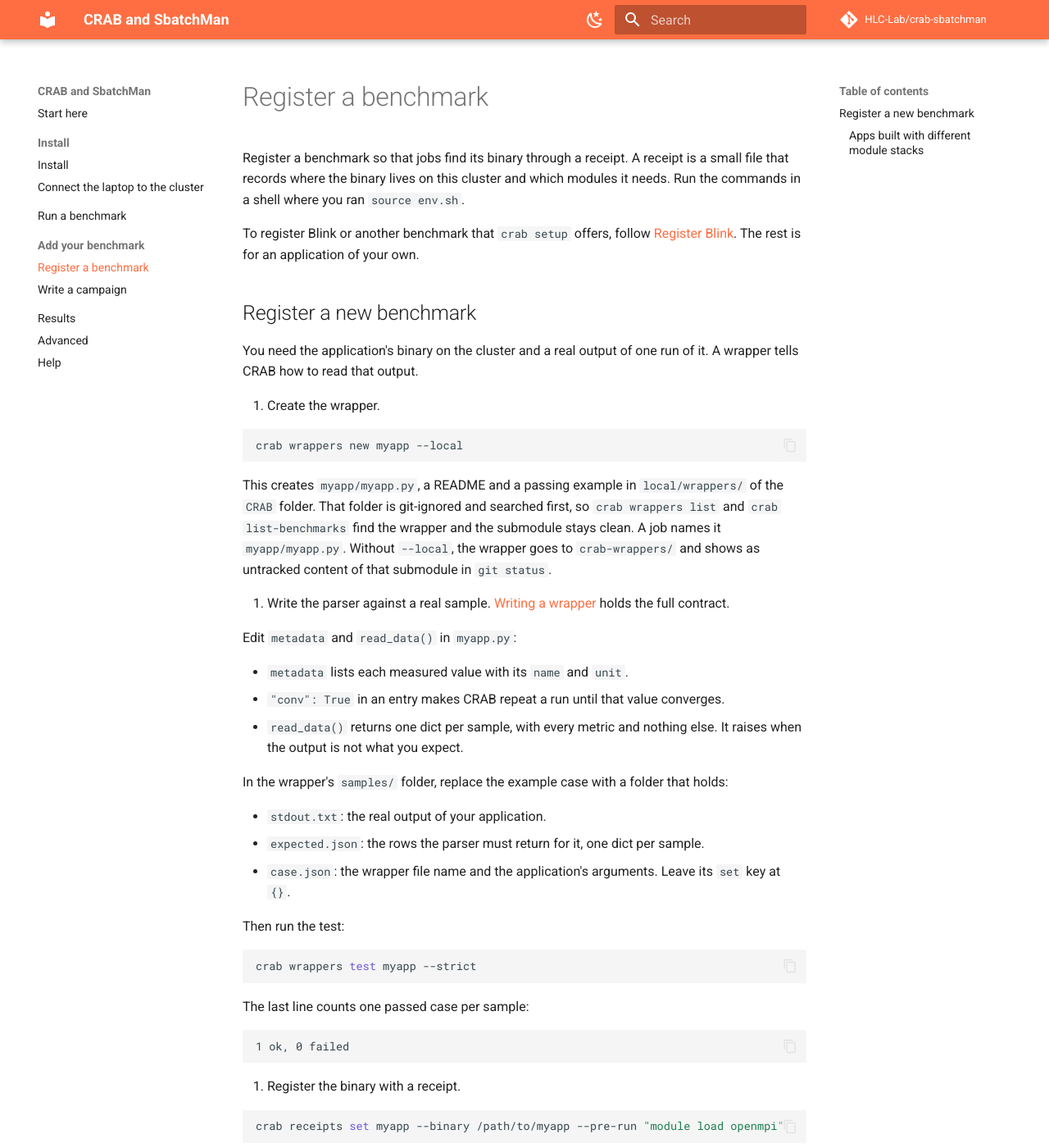
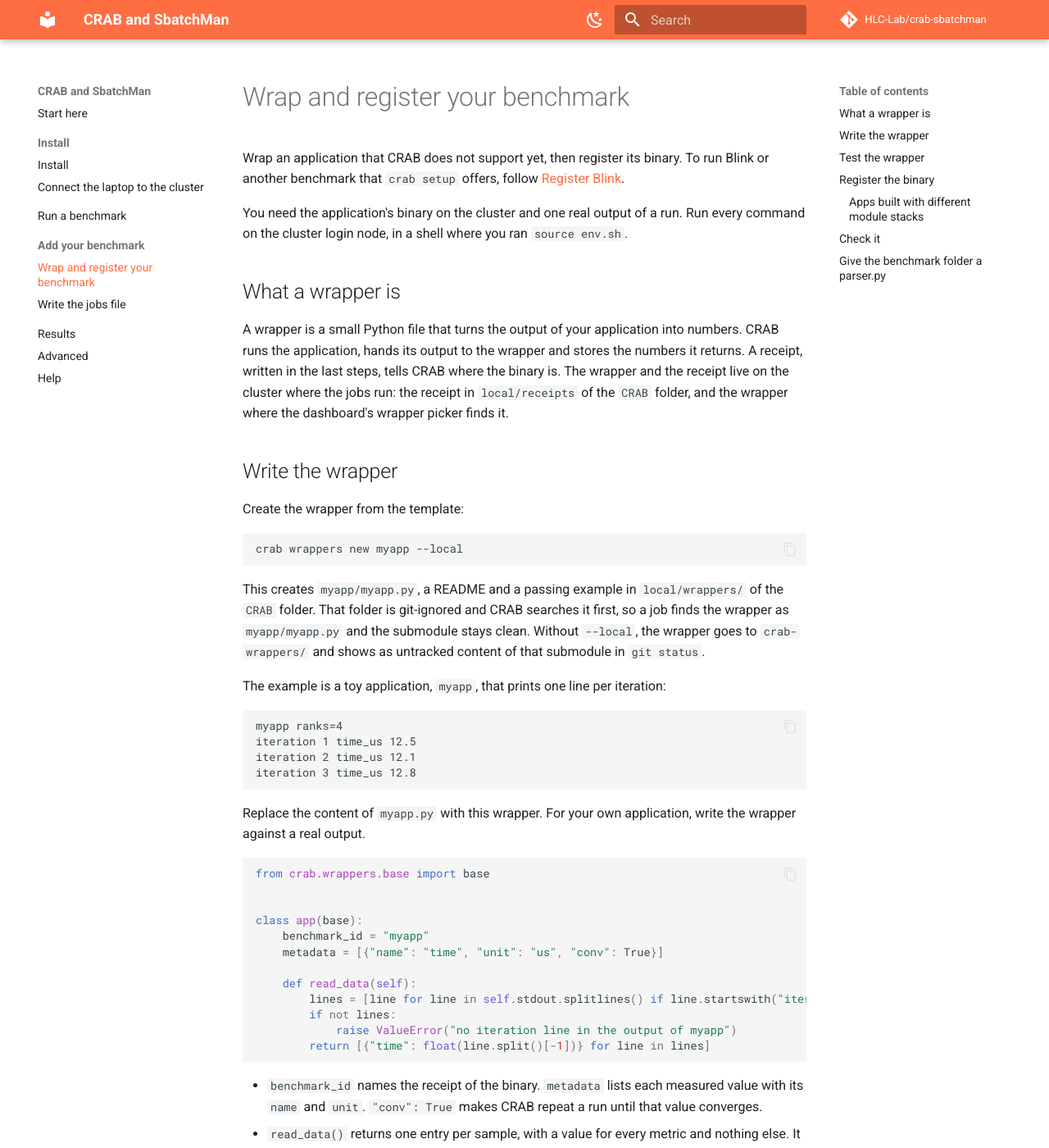
Before and after one commit to HLC-Lab/crab-sbatchman, an MkDocs documentation site: the page built from docs/benchmarks.md, in a window 1280 px wide and 1400 px high. Shown: the whole window at 82% size. Built offline with MkDocs 1.6.1 and Material for MkDocs 9.7.7, drawn with Linux system fonts in a browser that asks for light colours; comment, search, counter and statistics services are not loaded; some of the changed text lies outside the part shown.

Commit message:
docs: wrap, register and write the jobs file for your own benchmark

````diff
--- a/docs/benchmarks.md
+++ b/docs/benchmarks.md
@@ -1,77 +1,79 @@
-# Register a benchmark
+# Wrap and register your benchmark
 
-Register a benchmark so that jobs find its binary through a receipt. A receipt is a small file that records where the binary lives on this cluster and which modules it needs. Run the commands in a shell where you ran `source env.sh`.
+Wrap an application that CRAB does not support yet, then register its binary. To run Blink or another benchmark that `crab setup` offers, follow [Register Blink](launch.md#register-blink).
 
-To register Blink or another benchmark that `crab setup` offers, follow [Register Blink](launch.md#register-blink). The rest is for an application of your own.
+You need the application's binary on the cluster and one real output of a run. Run every command on the cluster login node, in a shell where you ran `source env.sh`.
 
-## Register a new benchmark
+## What a wrapper is
 
-You need the application's binary on the cluster and a real output of one run of it. A wrapper tells CRAB how to read that output.
+A wrapper is a small Python file that turns the output of your application into numbers. CRAB runs the application, hands its output to the wrapper and stores the numbers it returns. A receipt, written in the last steps, tells CRAB where the binary is. The wrapper and the receipt live on the cluster where the jobs run: the receipt in `local/receipts` of the `CRAB` folder, and the wrapper where the dashboard's wrapper picker finds it.
 
-1. Create the wrapper.
+## Write the wrapper
 
-   ```bash
-   crab wrappers new myapp --local
-   ```
+Create the wrapper from the template:
 
-   This creates `myapp/myapp.py`, a README and a passing example in `local/wrappers/` of the `CRAB` folder. That folder is git-ignored and searched first, so `crab wrappers list` and `crab list-benchmarks` find the wrapper and the submodule stays clean. A job names it `myapp/myapp.py`. Without `--local`, the wrapper goes to `crab-wrappers/` and shows as untracked content of that submodule in `git status`.
+```bash
+crab wrappers new myapp --local
+```
 
-2. Write the parser against a real sample. [Writing a wrapper](https://github.com/HLC-Lab/CRAB/blob/v1.5.1+sbatchman/docs/extending/wrappers.md#the-contract) holds the full contract.
+This creates `myapp/myapp.py`, a README and a passing example in `local/wrappers/` of the `CRAB` folder. That folder is git-ignored and CRAB searches it first, so a job finds the wrapper as `myapp/myapp.py` and the submodule stays clean. Without `--local`, the wrapper goes to `crab-wrappers/` and shows as untracked content of that submodule in `git status`.
 
-   Edit `metadata` and `read_data()` in `myapp.py`:
+The example is a toy application, `myapp`, that prints one line per iteration:
 
-   - `metadata` lists each measured value with its `name` and `unit`.
-   - `"conv": True` in an entry makes CRAB repeat a run until that value converges.
-   - `read_data()` returns one dict per sample, with every metric and nothing else. It raises when the output is not what you expect.
+```text
+myapp ranks=4
+iteration 1 time_us 12.5
+iteration 2 time_us 12.1
+iteration 3 time_us 12.8
+```
 
-   In the wrapper's `samples/` folder, replace the example case with a folder that holds:
+Replace the content of `myapp.py` with this wrapper. For your own application, write the wrapper against a real output.
 
-   - `stdout.txt`: the real output of your application.
-   - `expected.json`: the rows the parser must return for it, one dict per sample.
-   - `case.json`: the wrapper file name and the application's arguments. Leave its `set` key at `{}`.
+```python
+from crab.wrappers.base import base
 
-   Then run the test:
 
-   ```bash
-   crab wrappers test myapp --strict
-   ```
+class app(base):
+    benchmark_id = "myapp"
+    metadata = [{"name": "time", "unit": "us", "conv": True}]
 
-   The last line counts one passed case per sample:
+    def read_data(self):
+        lines = [line for line in self.stdout.splitlines() if line.startswith("iteration")]
+        if not lines:
+            raise ValueError("no iteration line in the output of myapp")
+        return [{"time": float(line.split()[-1])} for line in lines]
+```
 
-   ```text
-   1 ok, 0 failed
-   ```
+- `benchmark_id` names the receipt of the binary. `metadata` lists each measured value with its `name` and `unit`. `"conv": True` makes CRAB repeat a run until that value converges.
+- `read_data()` returns one entry per sample, with a value for every metric and nothing else. It raises when the output is not what you expect, so a bad run fails instead of recording made-up numbers.
 
-3. Register the binary with a receipt.
+[Writing a wrapper](https://github.com/HLC-Lab/CRAB/blob/v1.5.1+sbatchman/docs/extending/wrappers.md#the-contract) holds the full contract, with sweeps over message sizes and correctness checks.
 
-   ```bash
-   crab receipts set myapp --binary /path/to/myapp --pre-run "module load openmpi"
-   ```
+## Test the wrapper
 
-   The first argument is the `benchmark_id` of the wrapper, which `crab wrappers new` sets to the app name. Repeat `--pre-run` for each command to run before every launch. Add `--launcher srun` or `--launcher mpirun` to override the launcher of your preset. A binary on `PATH` that the wrapper names in `executable` needs no receipt. The `modules` of the job's SbatchMan config (see [Add your config](campaigns.md#add-your-config)) and the `--pre-run` commands both apply: the config's modules load first, then each app's `--pre-run` commands run.
+The test runs your wrapper on a saved output, with no job and no binary. In `CRAB/local/wrappers/myapp/samples/example/`, put the real output of your application in `stdout.txt` (for the toy, the sample output), the arguments of the run in the `"args"` of `case.json`, and the rows the wrapper must return in `expected.json`, one entry per sample, each holding a value for every metric. For the toy:
 
-4. Check the wrapper and the receipt.
+```json
+[{"time": 12.5}, {"time": 12.1}, {"time": 12.8}]
+```
 
-   ```bash
-   crab wrappers list
-   ```
+```bash
+crab wrappers test myapp --strict
+```
 
-   The wrapper's line ends with the binary the jobs will use:
-
-   ```text
-   myapp/myapp.py                           binary receipt: /path/to/myapp
-   ```
-
-   `binary missing` means no receipt, `binary` key or `PATH` entry matches. Then run `crab list-benchmarks`: it lists `myapp  (binary)`.
-
-5. Give the benchmark folder a `parser.py`. `sbatchman visualize` reads `./parser.py` of the folder you start it from.
-
-   ```bash
-   mkdir -p benchmarks/<benchmark>
-   ln -s ../parser.py benchmarks/<benchmark>/parser.py
-   ```
+The last line counts one passed case per sample. A good result is `1 ok, 0 failed`.
 
 To share the wrapper, send the wrapper folder with the real sample as a pull request to [crab-wrappers](https://github.com/HLC-Lab/crab-wrappers).
+
+## Register the binary
+
+Record where the binary lives on this cluster. The command refuses a path that does not exist:
+
+```bash
+crab receipts set myapp --binary /path/to/myapp --pre-run "module load openmpi"
+```
+
+The first argument is the `benchmark_id` of the wrapper. Repeat `--pre-run` for each command to run before every launch. Add `--launcher srun` or `--launcher mpirun` to override the launcher of your preset. If the binary is on `PATH` when the job runs, add `executable = "myapp"` to the class and skip the receipt. The `modules` of the job's SbatchMan config (see [Add your config](campaigns.md#add-your-config)) and the `--pre-run` commands both apply: the config's modules load first, then each app's `--pre-run` commands run.
 
 ### Apps built with different module stacks
 
@@ -83,4 +85,21 @@ crab receipts set myapp --binary /path/to/myapp --pre-run "module purge" --pre-r
 
 The symptom of a missing `module purge` is `symbol lookup error` in the app's log. [Apps built with different module stacks](https://github.com/HLC-Lab/CRAB/blob/v1.5.1+sbatchman/docs/using/sbatchman-integration.md#apps-built-with-different-module-stacks) explains the cause.
 
-Next: [Write a campaign](campaigns.md).
+## Check it
+
+```bash
+crab wrappers list
+```
+
+The line of `myapp/myapp.py` ends with the binary the jobs will use, here `binary receipt: /path/to/myapp`. `binary missing` means no receipt, `binary` key or `PATH` entry matches. Then run `crab list-benchmarks`: it lists `myapp  (binary)`.
+
+## Give the benchmark folder a `parser.py`
+
+`sbatchman visualize` reads `./parser.py` of the folder you start it from.
+
+```bash
+mkdir -p benchmarks/<benchmark>
+ln -s ../parser.py benchmarks/<benchmark>/parser.py
+```
+
+Next: [Write the jobs file](campaigns.md).
````
Also changed, not shown: README.md (+2 -2 lines), docs/campaigns.md (+65 -63 lines), docs/index.md (+1 -1 lines), 1 other file.
